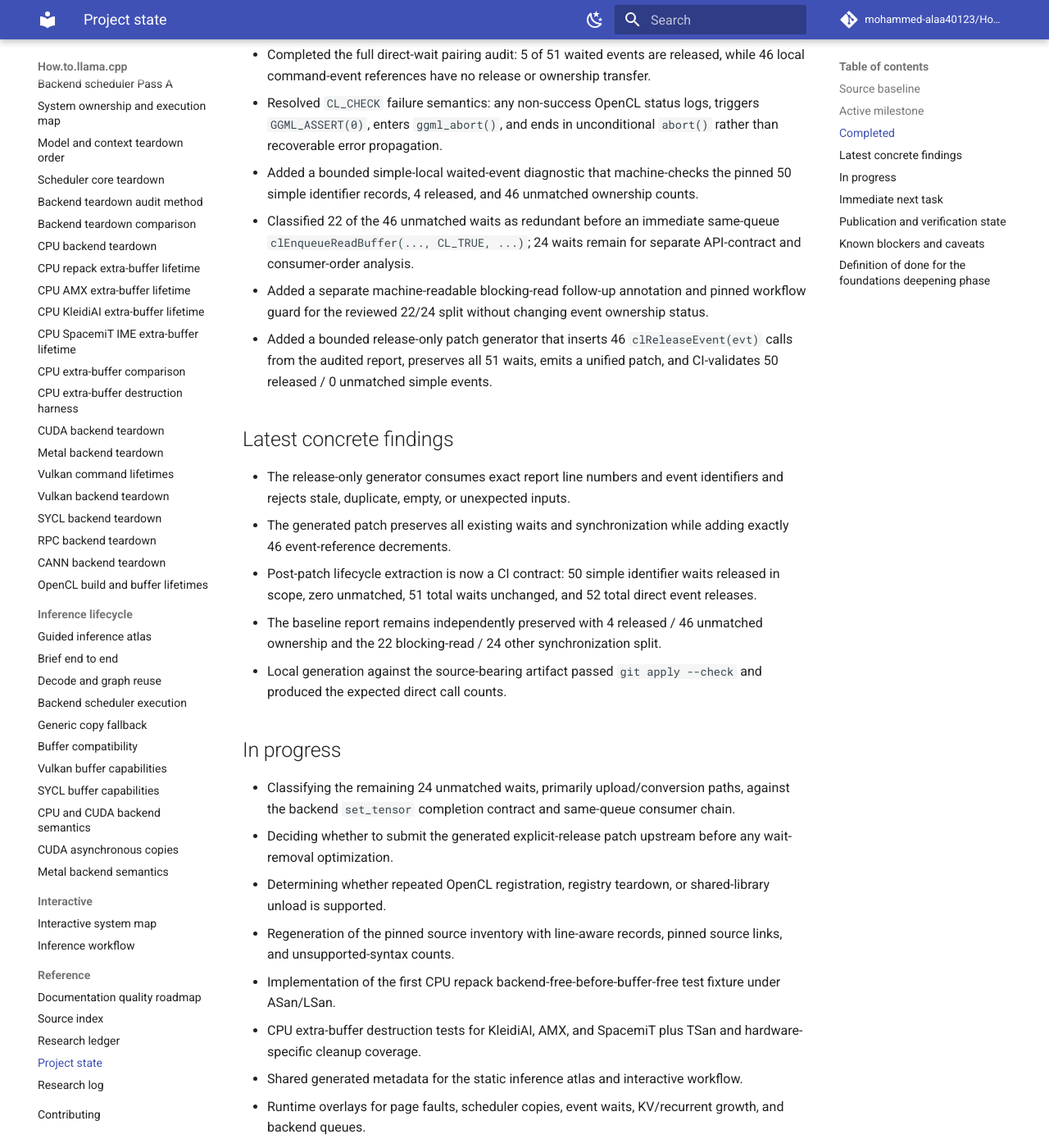
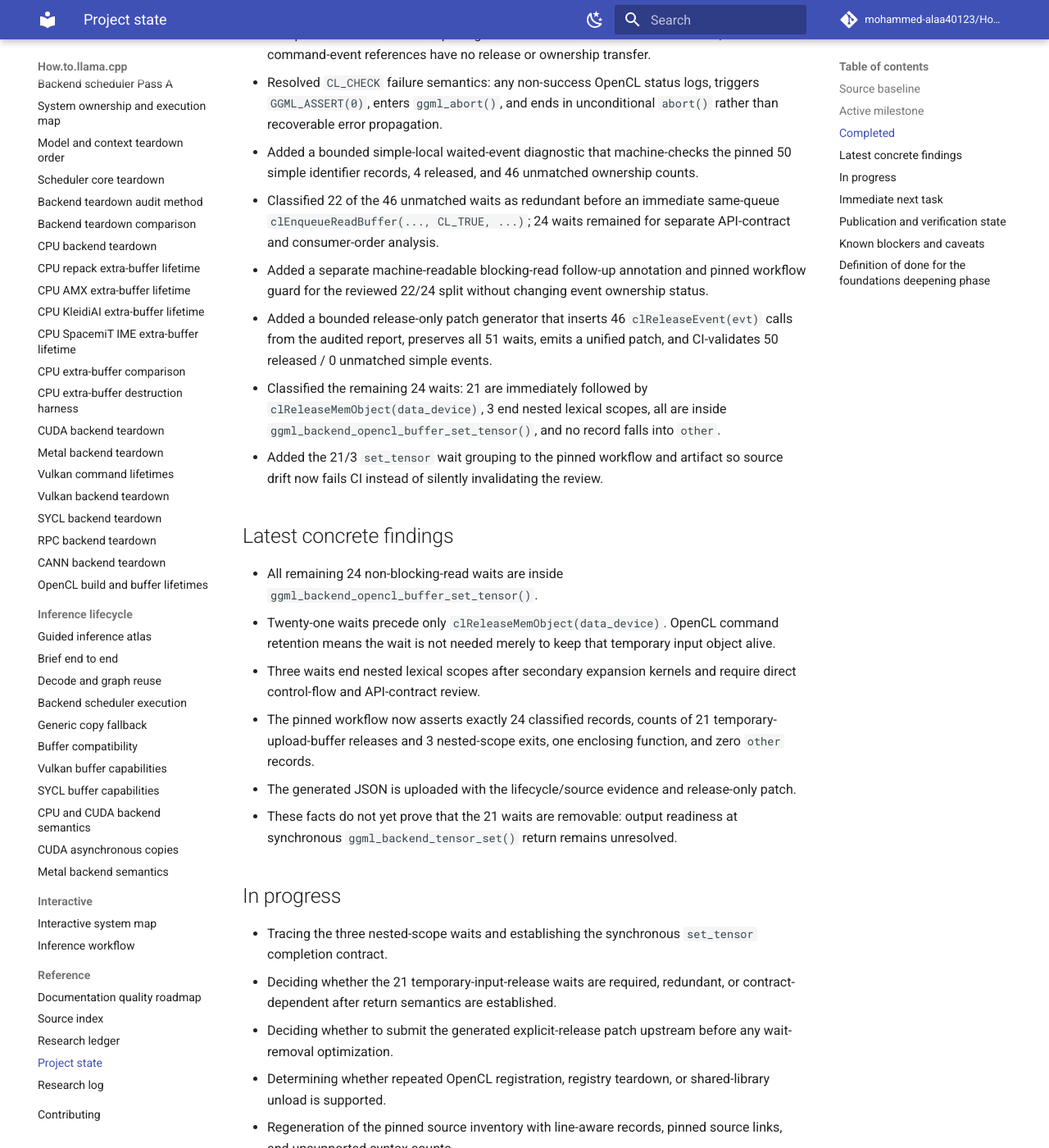
Before and after one commit to mohammed-alaa40123/How.to.llama.cpp, an MkDocs documentation site: the page built from docs/reference/project-state.md, in a window 1280 px wide and 1400 px high, scrolled down 2326 px. Shown: the whole window at 82% size. Built offline with MkDocs 1.6.1 and Material for MkDocs 9.7.7, drawn with Linux system fonts in a browser that asks for light colours; comment, search, counter and statistics services are not loaded; some of the changed text lies outside the part shown.

Commit message:
docs: update OpenCL wait-group project state

````diff
--- a/docs/reference/project-state.md
+++ b/docs/reference/project-state.md
@@ -1,6 +1,6 @@
 # Project state
 
-_Last updated: 2026-07-15 19:52 Africa/Cairo_
+_Last updated: 2026-07-15 21:52 Africa/Cairo_
 
 Read this file after the root README on every run. It is the compact checkpoint for the current milestone, verified work, blockers, and next priority.
 
@@ -30,39 +30,43 @@ Read this file after the root README on every run. It is the compact checkpoint
 - Cross-implementation CPU optional-buffer comparison and portable destruction-test matrix.
 - Implementation-ready CPU optional-buffer destruction-harness specification with admission, correctness, lifetime-ordering, and sanitizer assertions.
 - Documentation CI validation commands split into named steps with verbose unittest output.
-- Python unit tests split into source-index, boundary, unsupported-syntax, function-try-block, OpenCL lifecycle/follow-up/release-fix, and interactive-link suites, followed by a full discovery guard.
+- Python unit tests split into source-index, boundary, unsupported-syntax, function-try-block, OpenCL lifecycle/follow-up/classification/release-fix, and interactive-link suites, followed by a full discovery guard.
 - Source-index exact-line support for attributes, trailing returns, bounded constraints, operators, qualified special members, parenthesized initializer lists, and delegating constructors.
 - Negative boundary tests plus bounded telemetry for braced/multiline constructor initializers and constructor function-try-blocks.
 - Bounded OpenCL lifecycle-call extractor for direct queue/context creation and retention plus completion/wait and queue/context/program/kernel/event/buffer releases.
 - C/C++ comment and quoted-literal masking for lifecycle extraction while preserving exact source offsets and line numbers.
 - Function-try initializer-line guard preventing `try : member(...) {` from becoming a false ordinary-function symbol.
 - Optional bounded original-source context for every lifecycle record, with exact clamped line ranges and backward-compatible default output.
-- GitHub-hosted pinned OpenCL workflow that verifies the exact baseline checkout and preserves the complete source, generated report, generated release-only patch, post-patch report, and SHA-256 manifest.
+- GitHub-hosted pinned OpenCL workflow that verifies the exact baseline checkout and preserves the complete source, generated report, wait-group report, generated release-only patch, post-patch report, and SHA-256 manifest.
 - Verified OpenCL backend-wrapper order: queue completion occurs before wrapper reference drop, while the actual device/backend context remains process-lifetime.
 - Verified OpenCL scheduler events are unsupported and buffer deleters use buffer-local `cl_mem` ownership rather than the destroyed wrapper.
 - Resolved optional Adreno binary-library lifetime: the raw loader handle is not retained or closed, so the library, exported lookup function, and accepted binary-kernel path remain process-lifetime.
 - Portable OpenCL evidence manifest: artifact-root basenames, pre-upload `sha256sum -c`, and an exact-filename guard make the downloaded artifact directly verifiable after extraction.
 - Classified the pinned `transpose_2d()` nonblocking sub-buffer release as locally safe under the official OpenCL memory-object lifetime contract.
-- Audited every pinned `transpose_2d*()` call site: all 53 typed-wrapper calls omit the final argument and use `blocking=true`; no caller selects the nonblocking branch.
-- Classified the pinned Q4_0 conversion group: both conversion branches explicitly wait before releasing temporary `data_device`, but both retain the returned command event indefinitely by omitting `clReleaseEvent(evt)`.
+- Audited every pinned `transpose_2d*()` call site: all 53 typed-wrapper call sites use `blocking=true`; no caller selects the nonblocking branch.
+- Classified the pinned Q4_0 conversion group: both branches wait before releasing temporary `data_device`, but retain the returned command event by omitting `clReleaseEvent(evt)`.
 - Completed the full direct-wait pairing audit: 5 of 51 waited events are released, while 46 local command-event references have no release or ownership transfer.
 - Resolved `CL_CHECK` failure semantics: any non-success OpenCL status logs, triggers `GGML_ASSERT(0)`, enters `ggml_abort()`, and ends in unconditional `abort()` rather than recoverable error propagation.
 - Added a bounded simple-local waited-event diagnostic that machine-checks the pinned 50 simple identifier records, 4 released, and 46 unmatched ownership counts.
-- Classified 22 of the 46 unmatched waits as redundant before an immediate same-queue `clEnqueueReadBuffer(..., CL_TRUE, ...)`; 24 waits remain for separate API-contract and consumer-order analysis.
+- Classified 22 of the 46 unmatched waits as redundant before an immediate same-queue `clEnqueueReadBuffer(..., CL_TRUE, ...)`; 24 waits remained for separate API-contract and consumer-order analysis.
 - Added a separate machine-readable blocking-read follow-up annotation and pinned workflow guard for the reviewed 22/24 split without changing event ownership status.
 - Added a bounded release-only patch generator that inserts 46 `clReleaseEvent(evt)` calls from the audited report, preserves all 51 waits, emits a unified patch, and CI-validates 50 released / 0 unmatched simple events.
+- Classified the remaining 24 waits: 21 are immediately followed by `clReleaseMemObject(data_device)`, 3 end nested lexical scopes, all are inside `ggml_backend_opencl_buffer_set_tensor()`, and no record falls into `other`.
+- Added the 21/3 `set_tensor` wait grouping to the pinned workflow and artifact so source drift now fails CI instead of silently invalidating the review.
 
 ## Latest concrete findings
 
-- The release-only generator consumes exact report line numbers and event identifiers and rejects stale, duplicate, empty, or unexpected inputs.
-- The generated patch preserves all existing waits and synchronization while adding exactly 46 event-reference decrements.
-- Post-patch lifecycle extraction is now a CI contract: 50 simple identifier waits released in scope, zero unmatched, 51 total waits unchanged, and 52 total direct event releases.
-- The baseline report remains independently preserved with 4 released / 46 unmatched ownership and the 22 blocking-read / 24 other synchronization split.
-- Local generation against the source-bearing artifact passed `git apply --check` and produced the expected direct call counts.
+- All remaining 24 non-blocking-read waits are inside `ggml_backend_opencl_buffer_set_tensor()`.
+- Twenty-one waits precede only `clReleaseMemObject(data_device)`. OpenCL command retention means the wait is not needed merely to keep that temporary input object alive.
+- Three waits end nested lexical scopes after secondary expansion kernels and require direct control-flow and API-contract review.
+- The pinned workflow now asserts exactly 24 classified records, counts of 21 temporary-upload-buffer releases and 3 nested-scope exits, one enclosing function, and zero `other` records.
+- The generated JSON is uploaded with the lifecycle/source evidence and release-only patch.
+- These facts do not yet prove that the 21 waits are removable: output readiness at synchronous `ggml_backend_tensor_set()` return remains unresolved.
 
 ## In progress
 
-- Classifying the remaining 24 unmatched waits, primarily upload/conversion paths, against the backend `set_tensor` completion contract and same-queue consumer chain.
+- Tracing the three nested-scope waits and establishing the synchronous `set_tensor` completion contract.
+- Deciding whether the 21 temporary-input-release waits are required, redundant, or contract-dependent after return semantics are established.
 - Deciding whether to submit the generated explicit-release patch upstream before any wait-removal optimization.
 - Determining whether repeated OpenCL registration, registry teardown, or shared-library unload is supported.
 - Regeneration of the pinned source inventory with line-aware records, pinned source links, and unsupported-syntax counts.
@@ -75,13 +79,13 @@ Read this file after the root README on every run. It is the compact checkpoint
 ## Immediate next task
 
 ```text
-Classify the remaining 24 OpenCL waits
-  → identify each enclosing upload/conversion helper
-  → establish whether set_tensor must return after conversion completes
-  → trace the next same-queue consumer or temporary-buffer release
-  → label each wait required, redundant, or unresolved
-  → keep ownership repair separate from synchronization optimization
-  → decide whether to submit the generated 46-release patch upstream
+Trace the three nested-scope OpenCL waits
+  → identify the exact branches and operations after each scope
+  → establish the observable synchronous tensor-set return contract
+  → distinguish host-input reuse, output readiness, and same-queue consumer ordering
+  → label the 21 temporary-input-release waits required, redundant, or contract-dependent
+  → preserve the release-only ownership patch independently
+  → decide whether to submit that patch upstream before synchronization cleanup
 ```
 
 In parallel or if blocked, implement the admitted CPU repack `MUL_MAT` fixture with reference comparison, CPU backend-wrapper free, repack-buffer free, and ASan/LSan repetition.
@@ -89,10 +93,9 @@ In parallel or if blocked, implement the admitted CPU repack `MUL_MAT` fixture w
 ## Publication and verification state
 
 - Work is published in PR #1 from branch `automation/backend-teardown-audit-method`.
-- Added detailed note `logs/research/2026-07-15/1952-opencl-release-only-patch-generator.md`.
-- Added `scripts/apply_opencl_event_release_fix.py`, focused tests, and CI generation/validation of the concrete unified patch.
+- Added detailed note `logs/research/2026-07-15/2152-opencl-set-tensor-wait-ci-contract.md`.
+- Added the pinned 21/3 wait-group workflow assertion and preserved JSON artifact.
 - The required startup files and current repository files were inspected before editing.
-- Prior head `3a8bc45e134f291114cdfd9da954aa4840e3de45` passed Documentation CI run `29430361648` and pinned OpenCL report run `29430360856`.
 - Final-head Documentation CI and pinned OpenCL report results must be checked after all durable-context updates.
 - Full local checkout validation remains unavailable because direct GitHub DNS resolution is blocked in this runtime and `gh` is not installed.
 - Public Pages verification remains blocked for branch-only content until PR #1 merges.
@@ -100,22 +103,21 @@ In parallel or if blocked, implement the admitted CPU repack `MUL_MAT` fixture w
 ## Known blockers and caveats
 
 - **Systematic OpenCL event leak in baseline:** 46 of 51 direct host-waited command events have no matching release or ownership transfer in the pinned translation unit; the generated patch closes the bounded simple-identifier subset but has not been submitted upstream.
-- **Synchronization split:** 22 of those 46 waits are redundant before an immediate same-queue blocking read; the remaining 24 require a different completion-contract analysis.
+- **Synchronization split:** 22 waits are redundant before immediate same-queue blocking reads; the other 24 are now grouped 21 temporary-input releases / 3 nested-scope exits, but their synchronous return semantics remain unresolved.
 - **Diagnostic scope:** the simple-local wait/release guard recognizes only literal count-one waits and same-identifier releases in the same lexical brace scope; it is not proof of general C++ ownership.
+- **Set-tensor classifier scope:** the classifier is lexical. It reports the immediate next statement and nearest preceding function-shaped declaration; it does not model macros, aliases, branches, dataflow, or the backend API contract.
 - **Patch-generator scope:** the generator trusts the reviewed report but verifies the exact wait line and identifier. It does not discover aliases, helper ownership, arrays, or semantic control flow.
 - **Follow-up annotation scope:** the annotator requires an immediate semicolon-terminated statement, literal queue name `queue`, and literal `CL_TRUE`; aliases, macros, branches, and general control flow remain human-review work.
 - **Fatal-error policy:** `CL_CHECK` terminates via `abort()`; normal C++ destructors and scope guards do not run after a checked failure, so deterministic cleanup is meaningful only on successful paths or after a future nonfatal error redesign.
 - **Deterministic-release gap:** the pinned translation unit intentionally keeps device/backend contexts process-lifetime and contains no explicit queue/context release or per-device backend-context deletion path.
-- **Adreno library lifetime:** the optional binary-kernel loader loses its raw `dl_handle`. This prevents early unload but omits deterministic release and also retains invalid-symbol loads until process exit.
+- **Adreno library lifetime:** the optional binary-kernel loader loses its raw `dl_handle`. This prevents early unload but omits deterministic release and retains invalid-symbol loads until process exit.
 - **Local validation blocker:** direct cloning fails with `Could not resolve host: github.com`, and `gh` is unavailable; GitHub-hosted Actions are the authoritative validation path for this branch.
 - **Pages verification blocker:** branch-added content cannot deploy until PR #1 merges; live response verification remains unavailable independently of strict-build success.
 - **Dormant-branch caveat:** `blocking=false` is locally retention-safe but has no pinned callers; future revisions must be re-audited if the branch becomes reachable.
 - **Retention classification caveat:** `clReleaseMemObject()` safely defers deletion for queued users, but that does not protect event references, unrelated host storage, wrapper callbacks, pooled-region reuse, or missing cross-queue dependencies.
 - **Lifecycle-extractor caveat:** selected direct APIs and bounded context are navigation evidence only; wrapper constructors, ownership, error paths, macro wrappers, disabled code, raw strings, and semantic ordering still require human source review.
-- **Source-index caveat:** same-line standard attributes, trailing-return definitions, bounded same-line constraints, bounded operators, qualified out-of-class special members, and bounded parenthesized member/delegating constructor initializer lists are recognized. Braced and multiline constructor initializers and constructor function-try-blocks remain intentionally omitted from navigation but are counted as bounded candidates.
-- **Telemetry caveat:** unsupported-syntax counts are prioritization signals, not parser-completeness metrics.
+- **Source-index caveat:** bounded syntax support remains navigation-oriented, not a full C++ parser.
 - **Harness caveat:** a skipped hardware-gated path is not evidence that the lifetime ordering passed.
-- **SpacemiT caveat:** buffer lifetime is distinct from thread-local TCM leases and process-level pool-manager lifetime.
 - Mapping, allocation, residency, validity, command completion, event ownership, reset, thread-local leases, and release remain distinct states.
 
 ## Definition of done for the foundations deepening phase
````
